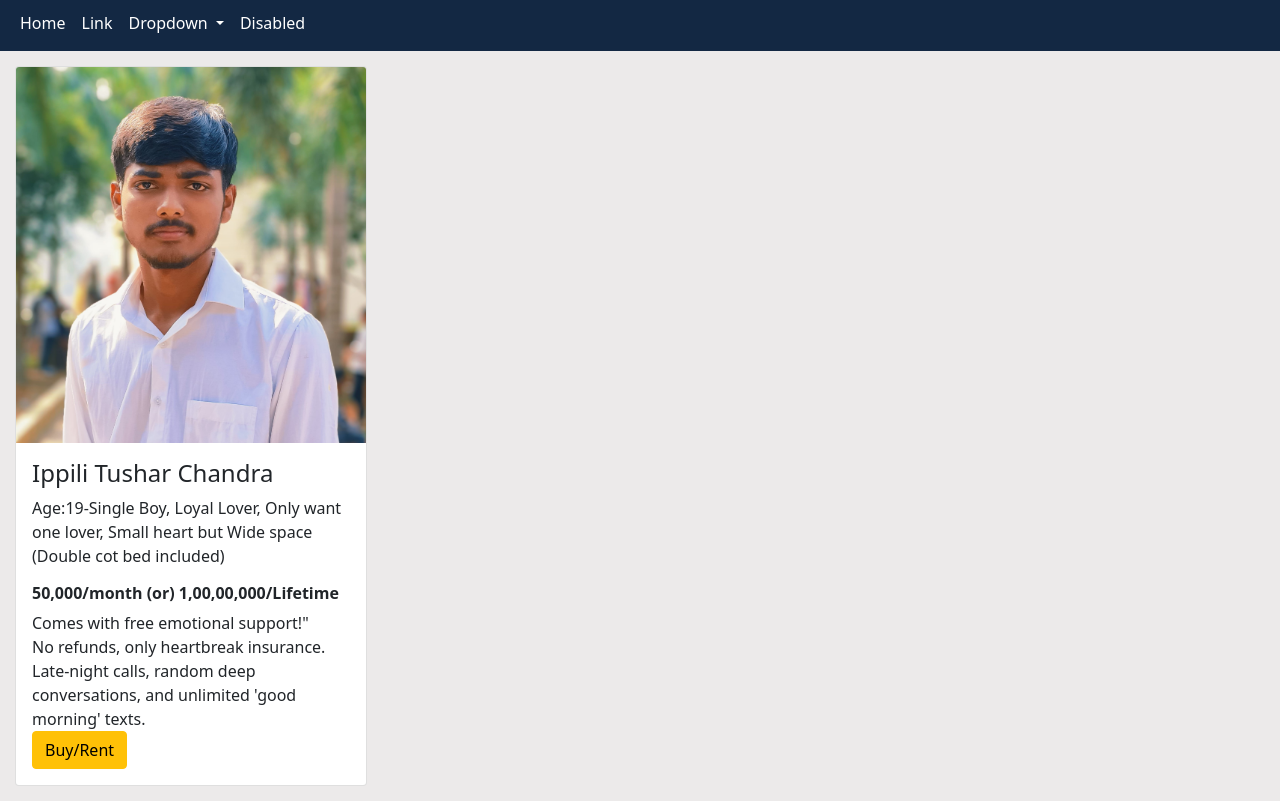
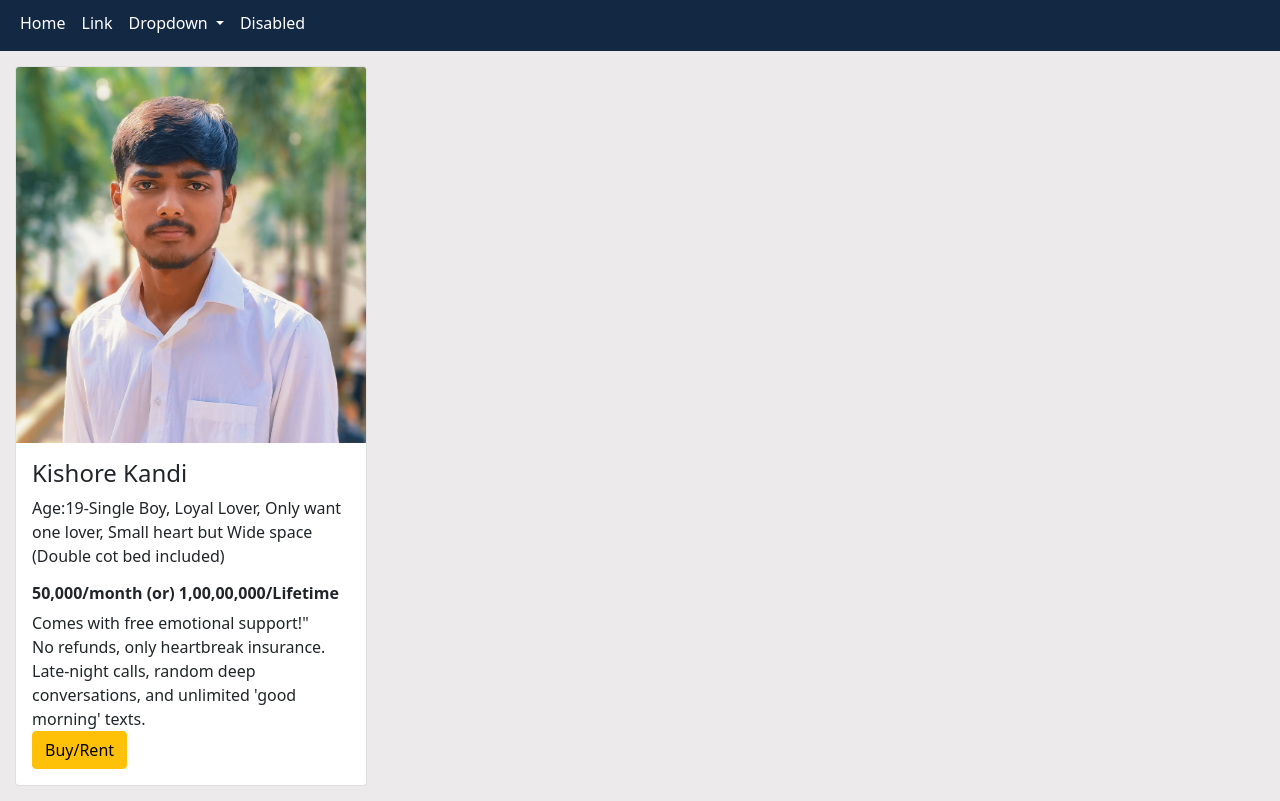
Before and after one commit to sreeraj-patnaik/itc, a plain HTML site: page index.html in a window 1280 px wide. Shown: the part 77-878 px from the top of the page. Drawn offline with nearby package versions, Linux system fonts and the light colour scheme.

Commit message:
Update index.html

```diff
--- a/index.html
+++ b/index.html
@@ -65,7 +65,7 @@
           <div class="card" style="width: 22rem; margin: 15px;">
             <img src="Imgs/kish.jpg" class="card-img-top" alt="...">
             <div class="card-body">
-              <h4 class=>Ippili Tushar Chandra</h4>
+              <h4 class=>Kishore Kandi</h4>
 
               <p class="card-text">Age:19-Single Boy, Loyal Lover, Only want one lover, Small heart but Wide space (Double cot bed included) </p>
               <h6 > <b>50,000/month (or) 1,00,00,000/Lifetime</b> </h6>
```
